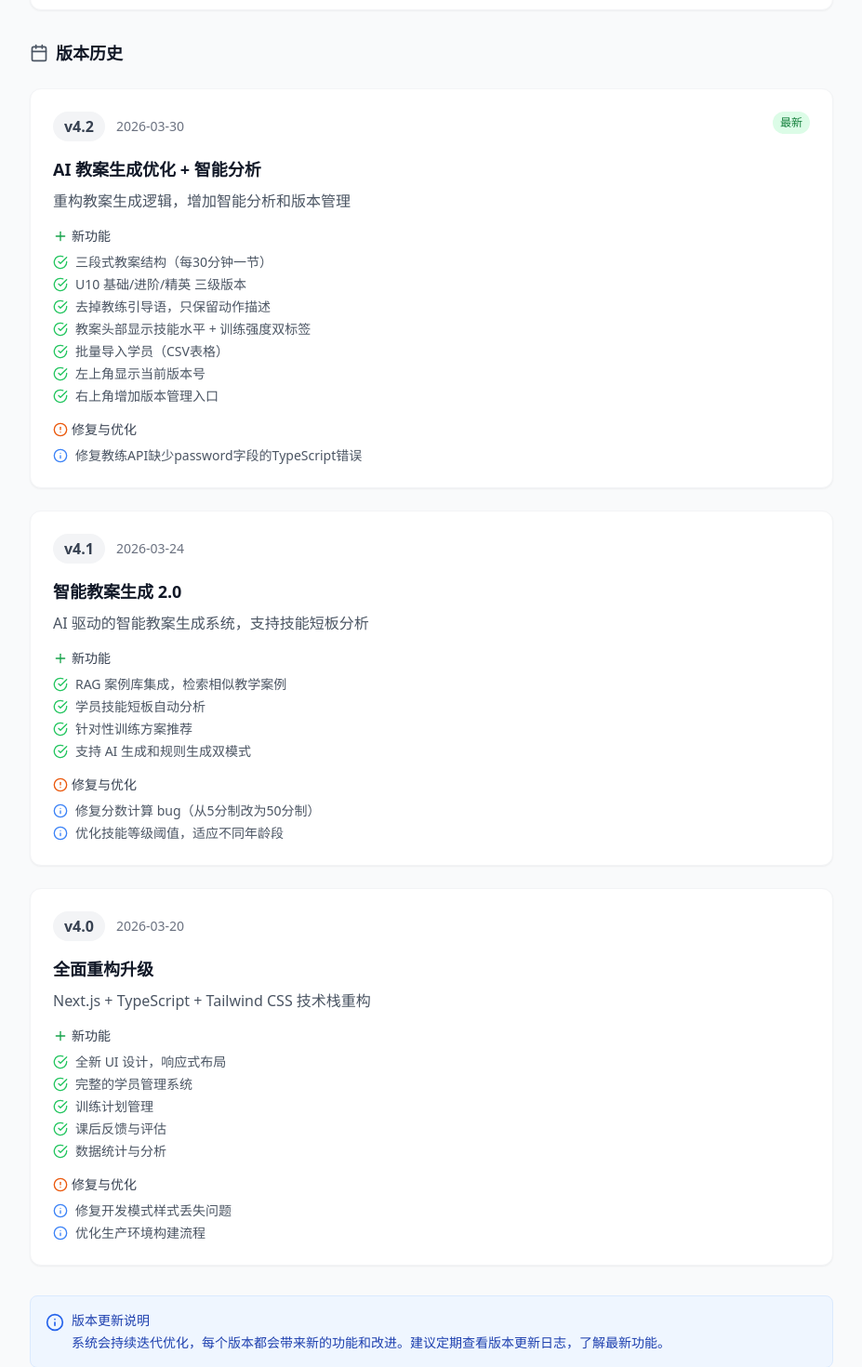
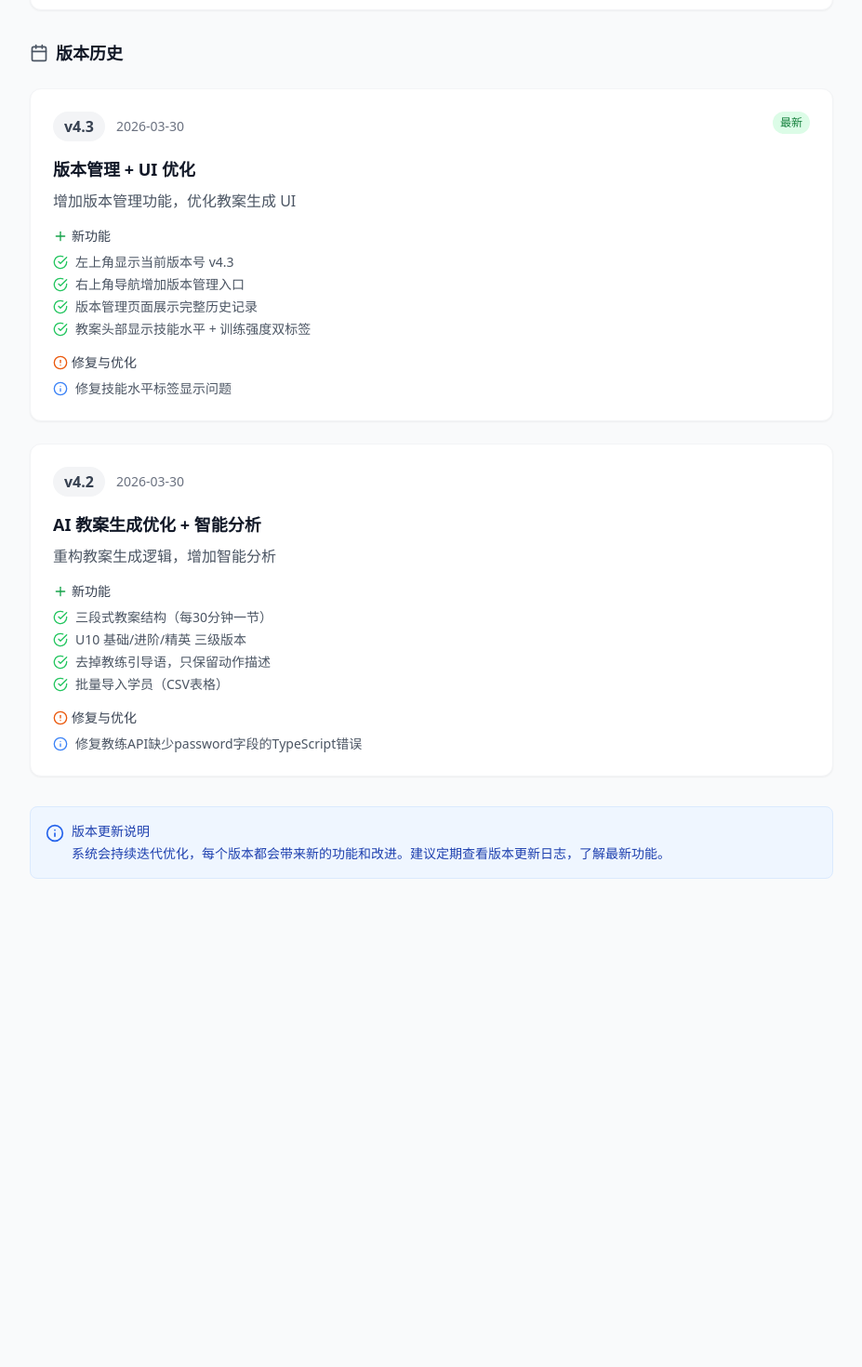
Before and after one commit to maomaoaichibing/basketball-coach, a Next.js app: page /version in a window 1280 px wide. Shown: the part 300-1770 px from the top of the page at 93% size, without its empty margins (176-1103 px from the left). After the commit the page ends 1277 px from the top, so only its background shows below. Built offline with nearby package versions, Linux system fonts and the light colour scheme.

Commit message:
feat: 版本管理功能 v4.3 - 显示版本号 + 版本历史页面

```diff
--- a/src/app/version/page.tsx
+++ b/src/app/version/page.tsx
@@ -1,59 +1,38 @@
 'use client'
 
 import Link from 'next/link'
-import { ArrowLeft, Github, Calendar, Tag, Zap, Plus, CheckCircle, AlertCircle, Info } from 'lucide-react'
+import { ArrowLeft, Tag, Zap, Github, Calendar, Plus, CheckCircle, AlertCircle, Info } from 'lucide-react'
 
 // 版本历史记录
 const versions = [
   {
+    version: 'v4.3',
+    date: '2026-03-30',
+    title: '版本管理 + UI 优化',
+    description: '增加版本管理功能，优化教案生成 UI',
+    features: [
+      { type: 'feature', text: '左上角显示当前版本号 v4.3' },
+      { type: 'feature', text: '右上角导航增加版本管理入口' },
+      { type: 'feature', text: '版本管理页面展示完整历史记录' },
+      { type: 'feature', text: '教案头部显示技能水平 + 训练强度双标签' },
+    ],
+    fixes: [
+      { type: 'fix', text: '修复技能水平标签显示问题' },
+    ]
+  },
+  {
     version: 'v4.2',
     date: '2026-03-30',
     title: 'AI 教案生成优化 + 智能分析',
-    description: '重构教案生成逻辑，增加智能分析和版本管理',
+    description: '重构教案生成逻辑，增加智能分析',
     features: [
       { type: 'feature', text: '三段式教案结构（每30分钟一节）' },
       { type: 'feature', text: 'U10 基础/进阶/精英 三级版本' },
       { type: 'feature', text: '去掉教练引导语，只保留动作描述' },
-      { type: 'feature', text: '教案头部显示技能水平 + 训练强度双标签' },
       { type: 'feature', text: '批量导入学员（CSV表格）' },
-      { type: 'feature', text: '左上角显示当前版本号' },
-      { type: 'feature', text: '右上角增加版本管理入口' },
     ],
     fixes: [
       { type: 'fix', text: '修复教练API缺少password字段的TypeScript错误' },
-    ]
-  },
-  {
-    version: 'v4.1',
-    date: '2026-03-24',
-    title: '智能教案生成 2.0',
-    description: 'AI 驱动的智能教案生成系统，支持技能短板分析',
-    features: [
-      { type: 'feature', text: 'RAG 案例库集成，检索相似教学案例' },
-      { type: 'feature', text: '学员技能短板自动分析' },
-      { type: 'feature', text: '针对性训练方案推荐' },
-      { type: 'feature', text: '支持 AI 生成和规则生成双模式' },
-    ],
-    fixes: [
-      { type: 'fix', text: '修复分数计算 bug（从5分制改为50分制）' },
-      { type: 'fix', text: '优化技能等级阈值，适应不同年龄段' },
-    ]
-  },
-  {
-    version: 'v4.0',
-    date: '2026-03-20',
-    title: '全面重构升级',
-    description: 'Next.js + TypeScript + Tailwind CSS 技术栈重构',
-    features: [
-      { type: 'feature', text: '全新 UI 设计，响应式布局' },
-      { type: 'feature', text: '完整的学员管理系统' },
-      { type: 'feature', text: '训练计划管理' },
-      { type: 'feature', text: '课后反馈与评估' },
-      { type: 'feature', text: '数据统计与分析' },
-    ],
-    fixes: [
-      { type: 'fix', text: '修复开发模式样式丢失问题' },
-      { type: 'fix', text: '优化生产环境构建流程' },
     ]
   },
 ]
```
